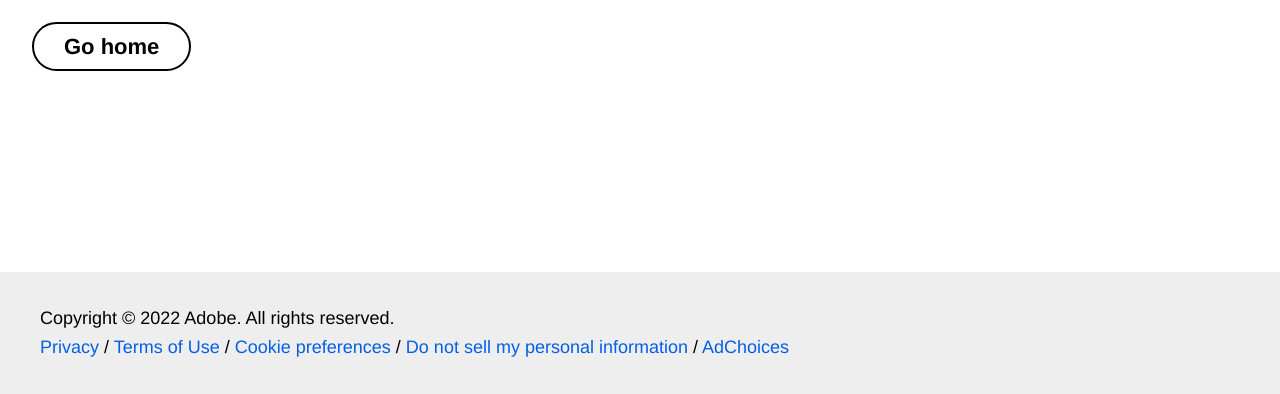
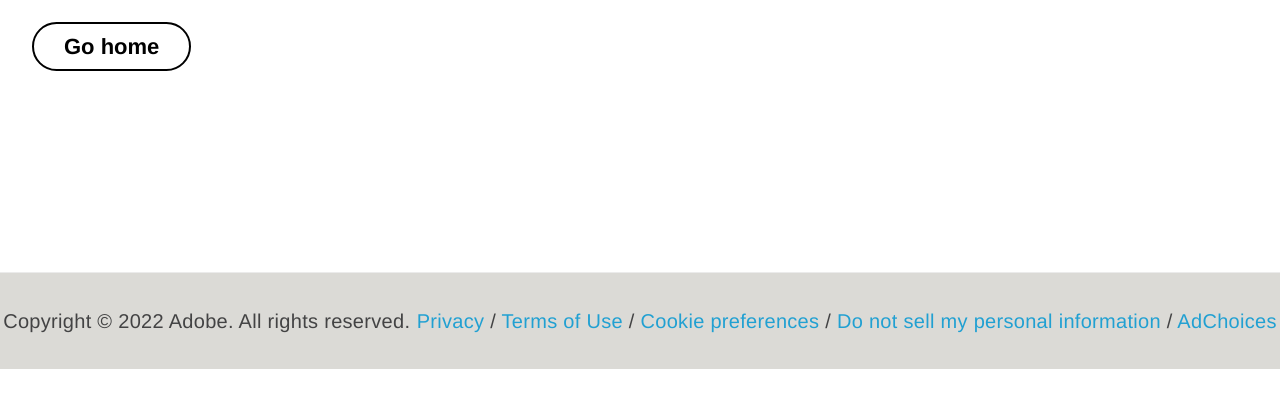
Before and after one commit to hlxsites/basf-retailfirst, a website with bundled scripts: page 404.html in a window 1280 px wide. Shown: the part 528-922 px from the top of the page. After the commit the page ends 897 px from the top, so only its background shows below. Built offline with nearby package versions, Linux system fonts and the light colour scheme; files whose address does not match are found by name.

Commit message:
feat: style footer block (#7)

```diff
--- a/blocks/footer/footer.css
+++ b/blocks/footer/footer.css
@@ -1,14 +1,79 @@
 footer {
-  padding: 2rem;
-  background-color: var(--overlay-background-color);
-  font-size: var(--body-font-size-s);
+  background-color: var(--footer-background-color);
+  color: var(--footer-color);
+  font-size: var(--body-font-size-xxs);
 }
 
 footer .footer {
-  max-width: 1200px;
   margin: auto;
 }
 
 footer .footer p {
   margin: 0;
 }
+
+footer .footer ul {
+  list-style: none;
+  margin: 0;
+}
+
+footer .footer li {
+  border-left: 1px solid;
+  display: block;
+  float: left;
+  margin: 4px 0;
+  padding: 2px 6px;
+  line-height: 10px;
+}
+
+footer .footer li:first-child {
+  border: none;
+}
+
+footer .footer ul a {
+  color: var(--footer-color);
+}
+
+footer .footer strong {
+  border-bottom: 1px solid #24beed;
+  color: #434344;
+}
+
+footer .footer strong a:hover {
+  text-decoration: none;
+}
+
+footer .footer > div > div {
+  display: flex;
+  justify-content: space-between;
+  padding: 68px 50px;
+  max-width: 1379px;
+  margin: 0 auto;
+  box-sizing: border-box;
+}
+
+footer .footer > div > div:first-of-type {
+  background-color: #dbdad6;
+  color: #434344;
+  max-width: none;
+  padding: 5px 0;
+  border-top: 1px solid #ebebeb;
+  margin: 0;
+  font-size: 20px;
+}
+
+footer .footer > div > div:first-of-type p {
+  max-width: 1379px;
+  margin: 30px auto;
+  letter-spacing: .3px;
+  line-height: 26px;
+}
+
+footer .footer > div > div:first-of-type a {
+  color: #21a0d2;
+  font-weight: 400;
+}
+
+footer .footer > div > div:first-of-type a:hover {
+  color: #24beed;
+}
--- a/styles/styles.css
+++ b/styles/styles.css
@@ -15,6 +15,8 @@
   --link-color: #035fe6;
   --link-hover-color: #136ff6;
   --background-color: #fff;
+  --footer-color: #9e9e9e;
+  --footer-background-color: #434344;
   --overlay-background-color: #eee;
   --highlight-background-color: #ccc;
   --text-color: #000;
@@ -28,6 +30,7 @@
   --body-font-size-m: 22px;
   --body-font-size-s: 18px;
   --body-font-size-xs: 16px;
+  --body-font-size-xxs: 14px;
 
   /* heading sizes */
   --heading-font-size-xxl: 48px;
```
